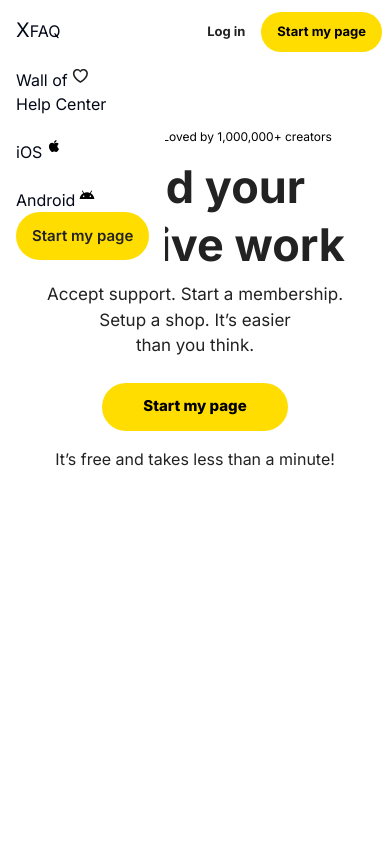
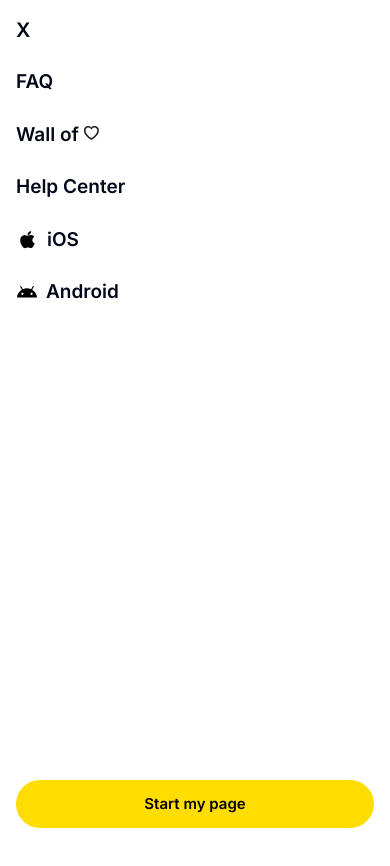
Before and after one commit to eddy-bob/coffee-clone, a Next.js app: page / in a window 390 px wide. Both pictures are taken after a click on the button 15 px from the left and 32 px from the top of the page. Shown: the top 866 px of the page. Built offline with nearby package versions, Linux system fonts and the light colour scheme; grey boxes are pictures that could not be loaded.

Commit message:
chore:side nave

```diff
--- a/src/components/shared/HeaderMobile.tsx
+++ b/src/components/shared/HeaderMobile.tsx
@@ -9,33 +9,34 @@ import { navigationLinks as nav } from "@/utils/statics";
 export default function Header() {
   const [showSideNav, setShowSideNav] = useState(false);
   return (
-    <div className="relative md:hidden block">
+    <div className="relative md:hidden block w-full height-full">
       <RenderIf condition={showSideNav}>
-        <div className="absolute left-0 bg-white height-[100vh] z-50 width-[100vw] p-4">
         <motion.div
           initial={{
             x: -100,
-              opacity: 0,
           }}
           animate={{
-              x: 0,
-              opacity: 1,
-              transition: { ease: "easeInOut", duration: 0.3 },
+            x: showSideNav ? 0 : -100,
+            transition: {
+              ease: "easeIn",
+              duration: 0.2,
+            },
           }}
-            className="flex flex-col justify-between"
+          className="absolute left-0  right-0 h-[100vh] bg-white z-50  p-4  text-[19px] font-semibold"
         >
+          <div className="flex flex-col h-full justify-between">
             <div className="space-y-6">
-              <button
+              <span
                 onClick={() => setShowSideNav(false)}
-                className="bg-transparent border-none outline-none text-xl"
+                className="bg-transparent  flex border-none outline-none text-xl pb-6"
               >
                 X
-              </button>
+              </span>
               <Link href={nav.wall.link}>{nav.faq.title}</Link>
 
-              <Link href={nav.wall.link} className="flex">
+              <Link href={nav.wall.link} className="flex pb-6">
                 {nav.wall.title}
-                <span className="pl-1">
+                <span className="pl-1 mt-1">
                   <Image
                     src={nav.wall.icon}
                     alt="wall of love"
@@ -46,26 +47,26 @@ export default function Header() {
               </Link>
               <Link href="/">Help Center</Link>
               <Link href="/" className="flex">
-                iOS
-                <span className="pl-1">
+                <span className="pr-2 mt-1">
                   <Image
                     src="/svg/apple.svg"
                     alt="apple"
-                    width={16}
-                    height={15}
+                    width={23}
+                    height={23}
                   />
                 </span>
+                iOS
               </Link>
               <Link href="/" className="flex">
-                Android
-                <span className="pl-1">
+                <span className="pr-2 mt-1">
                   <Image
                     src="/svg/android.svg"
                     alt="android"
-                    width={16}
-                    height={15}
+                    width={22}
+                    height={22}
                   />
                 </span>
+                Android
               </Link>
             </div>
             <motion.div
@@ -78,12 +79,12 @@ export default function Header() {
               <Link href={nav.register.link}>
                 <Button
                   title="Start my page"
-                  className="bg-yellow px-4 py-6 rounded-full hover:bg-yellow hover:opacity-[0.8]  text-[15px] text-black font-semibold"
+                  className="bg-yellow  w-full px-4 py-6 rounded-full hover:bg-yellow hover:opacity-[0.8]  text-[15px] text-[#000000] font-semibold"
                 ></Button>
               </Link>
             </motion.div>
+          </div>
         </motion.div>
-        </div>
       </RenderIf>
 
       <div className=" px-2 py-3 bg-white w-full">
```
Lines whose indentation alone changed are shown as unchanged.
